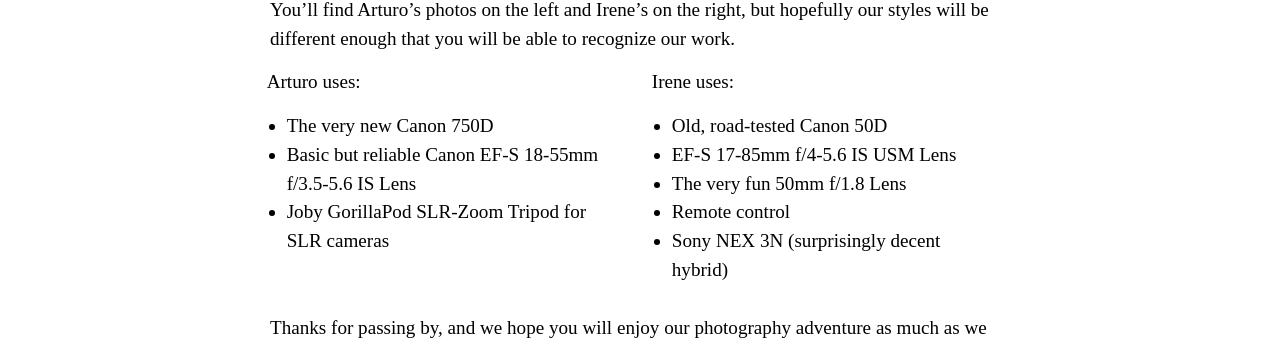
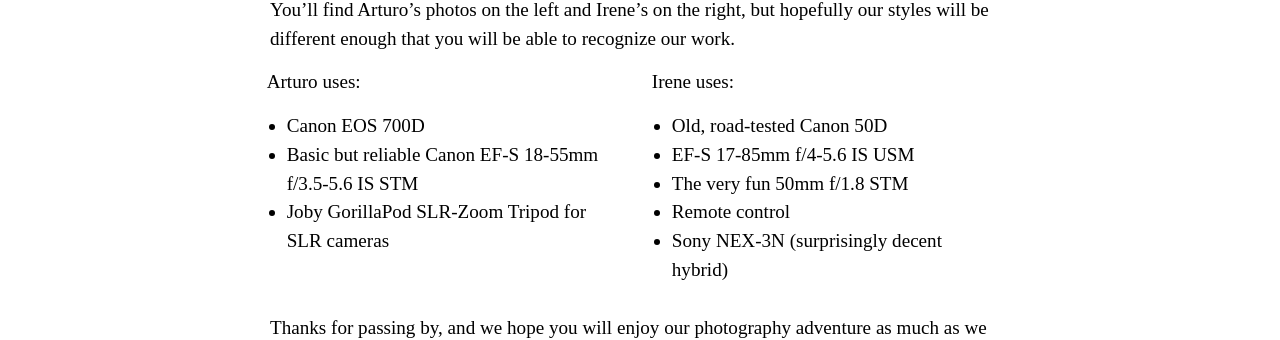
Before and after one commit to arturoherrero/arturoherrero.com, a Jekyll site: the page built from 365/about/index.md, in a window 1280 px wide. Shown: the part 573-913 px from the top of the page. Built offline with Jekyll 4.4.1, drawn with Linux system fonts in a browser that asks for light colours; some web fonts are replaced.

Commit message:
Update equipment

```diff
--- a/365/about/index.md
+++ b/365/about/index.md
@@ -28,17 +28,17 @@
 
 > Arturo uses:
 >
-> - The very new Canon 750D
-> - Basic but reliable Canon EF-S 18-55mm f/3.5-5.6 IS Lens
+> - Canon EOS 700D
+> - Basic but reliable Canon EF-S 18-55mm f/3.5-5.6 IS STM
 > - Joby GorillaPod SLR-Zoom Tripod for SLR cameras
 
 > Irene uses:
 >
 > - Old, road-tested Canon 50D
-> - EF-S 17-85mm f/4-5.6 IS USM Lens
-> - The very fun 50mm f/1.8 Lens
+> - EF-S 17-85mm f/4-5.6 IS USM
+> - The very fun 50mm f/1.8 STM
 > - Remote control
-> - Sony NEX 3N (surprisingly decent hybrid)
+> - Sony NEX-3N (surprisingly decent hybrid)
 
 Thanks for passing by, and we hope you will enjoy our photography adventure as
 much as we do.
```
